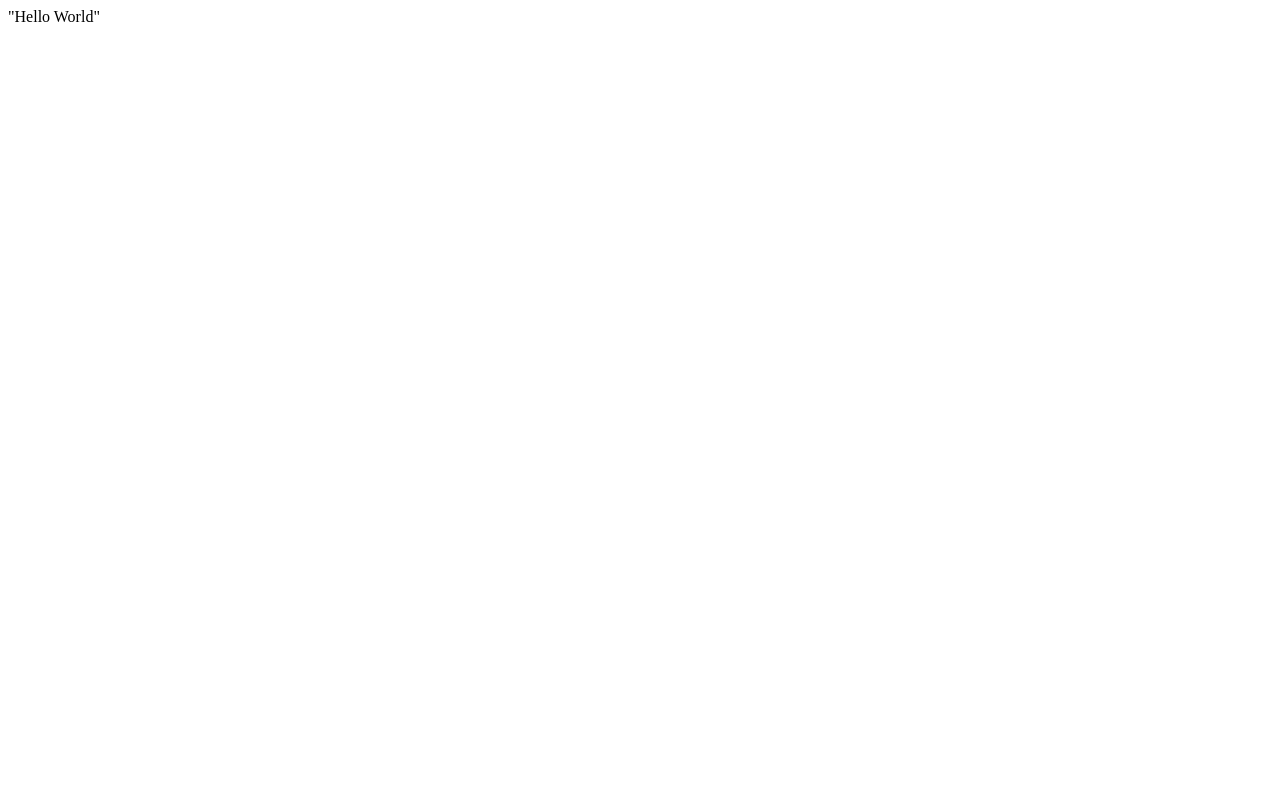
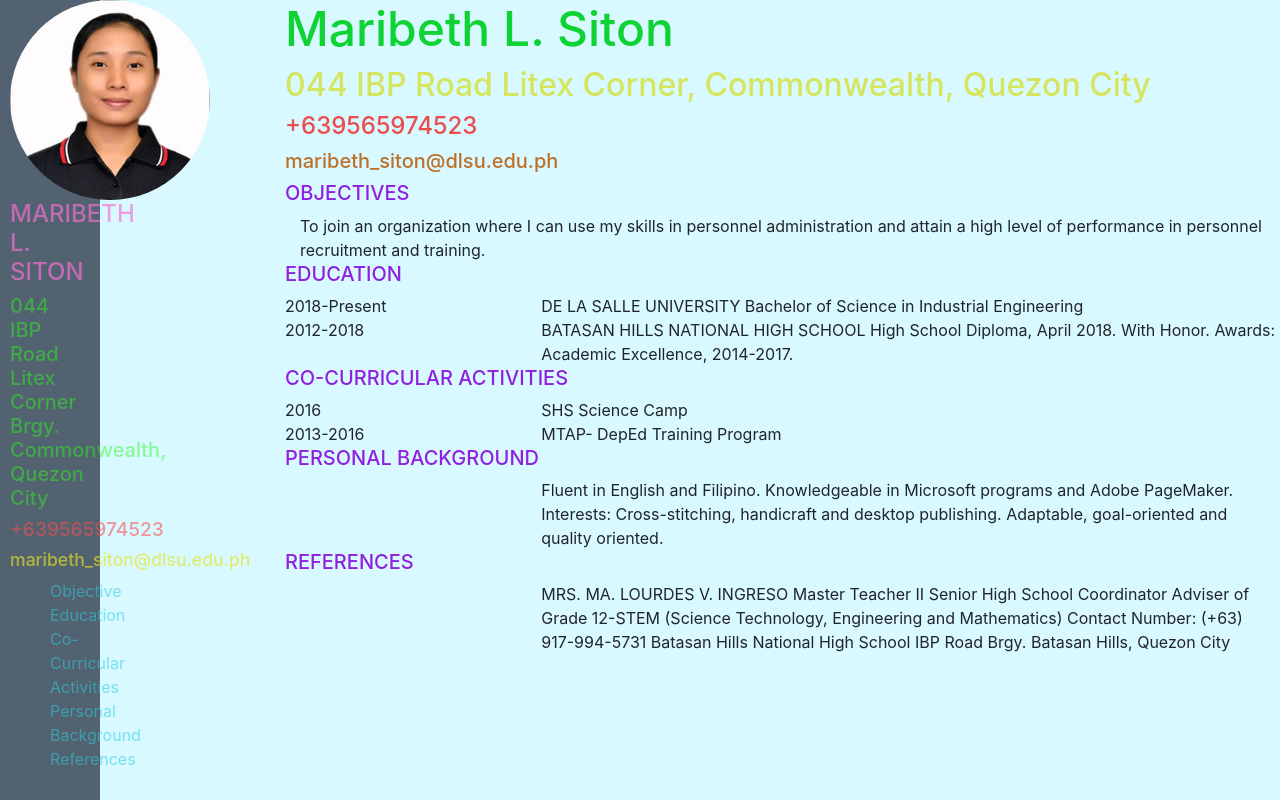
Before and after one commit to maribethsiton/maribethsiton.github.io, a plain HTML site: page index.html in a window 1280 px wide. Drawn offline with nearby package versions, Linux system fonts and the light colour scheme.

Commit message:
Initial commit

```diff
--- a/index.html
+++ b/index.html
@@ -1 +1,122 @@
-"Hello World"
+<html>
+
+<head>
+    <title>MARIBETH SITON</title>
+</head>
+
+<body>
+    <link rel="stylesheet" href="https://maxcdn.bootstrapcdn.com/bootstrap/4.0.0/css/bootstrap.min.css" integrity="sha384-Gn5384xqQ1aoWXA+058RXPxPg6fy4IWvTNh0E263XmFcJlSAwiGgFAW/dAiS6JXm" crossorigin="anonymous">
+
+    <link rel="stylesheet" href="style.css">
+
+        <div class="row">
+            <div id="left" class="col-2 fixed-top">
+                <img class="profile" src="RESIZE.jpg">
+                <h1>MARIBETH L. SITON</h1>
+                <h2 class="1st address">044 IBP Road Litex Corner Brgy. Commonwealth, Quezon City</h2>
+                <h3>+639565974523</h3>
+                <h4>maribeth_siton@dlsu.edu.ph</h4>
+                <ul>
+                    <li>Objective</li>
+                    <li>Education</li>
+                    <li>Co-Curricular Activities</li>
+                    <li>Personal Background</li>
+                    <li>References</li>
+                </ul>
+            </div>
+
+            <div id="right" class="col">
+                <h1>Maribeth L. Siton</h1>
+                <section id="address2"><h2>044 IBP Road Litex Corner, Commonwealth, Quezon City</h2></section>
+                <h3>+639565974523</h3>
+                <h4>maribeth_siton@dlsu.edu.ph</h4>
+                <h5>OBJECTIVES</h5>
+                <section id="Objective">
+                    <div class="row">
+                    </div>
+                    <div class="col">
+                    </div>
+                    <div class="col">
+                        To join an organization where I can use my skills in personnel administration and attain a high level of performance in personnel recruitment and training.
+                    </div>
+                    <h5>EDUCATION</h5>
+                    <section id="Education">
+                        <div class="row">
+                            <div class="col-3">
+                                2018-Present
+                            </div>
+                            <div class="col">
+                                DE LA SALLE UNIVERSITY
+                                Bachelor of Science in Industrial Engineering
+                            </div>
+                        </div>
+                        <div class="row">
+                            <div class="col-3">
+                                2012-2018
+                            </div>
+                            <div class="col">
+                                BATASAN HILLS NATIONAL HIGH SCHOOL
+                                High School Diploma, April 2018. With Honor. Awards: Academic Excellence, 2014-2017.
+
+                            </div>
+                        </div>
+                    </section>
+                    <h5>CO-CURRICULAR ACTIVITIES</h5>
+                    <section id="CO-CURRICULAR ACTIVITIES">
+                        <div class="row">
+                            <div class="col-3">
+                                2016
+                            </div>
+                            <div class="col">
+                                SHS Science Camp
+
+                            </div>
+                        </div>
+                        <div class="row">
+                            <div class="col-3">
+                                2013-2016
+                            </div>
+                            <div class="col">
+                                MTAP- DepEd Training Program
+
+                            </div>
+                        </div>
+                    </section>
+                    <h5>PERSONAL BACKGROUND</h5>
+                    <section id="Personal Background">
+                        <div class="row">
+                            <div class="col-3">
+
+                            </div>
+                            <div class="col">
+                                Fluent in English and Filipino. Knowledgeable in Microsoft programs and Adobe PageMaker. Interests: Cross-stitching, handicraft and desktop publishing. Adaptable, goal-oriented and quality oriented.
+                            </div>
+                        </div>
+                    </section>
+                    <h5>REFERENCES</h5>
+                    <section id="REFERENCES">
+                        <div class="row">
+                            <div class="col-3">
+
+                            </div>
+                            <div class="col">
+                                MRS. MA. LOURDES V. INGRESO
+                                Master Teacher II
+                                Senior High School Coordinator
+                                Adviser of Grade 12-STEM (Science Technology, Engineering and Mathematics)
+                                Contact Number: (+63) 917-994-5731
+                                Batasan Hills National High School
+                                IBP Road Brgy. Batasan Hills, Quezon City
+
+                            </div>
+                        </div>
+                    </section>
+                </section>
+            </div>
+        </div>
+
+
+
+</body>
+
+</html>
--- /dev/null
+++ b/style.css
@@ -0,0 +1,64 @@
+/*** left sidebar ***/
+
+.profile{
+    border-radius: 50%;
+}
+
+
+#left{
+    height:1000;
+    background-color: #536271;
+    width:100;
+    padding-left:10 ;
+}
+
+#left h1{
+    color:rgba(244, 113, 208, 0.67);
+    font-size:1.5em;
+}
+#left h2{
+    color:rgba(43, 248, 26, 0.47);
+    font-size:1.25em
+}
+#left h3{
+    color:rgba(250, 80, 80, 0.58);
+    font-size:1.2em;
+}
+#left h4{
+    color:rgba(229, 229, 34, 0.66);
+    font-size:1.1em
+}
+#left ul{
+    color:rgba(42, 205, 219, 0.56);
+    font-size:1em;
+    list-style: none;
+}
+
+
+
+body {
+    background-color: #D7F9FF;
+}
+/**  right-side bar  ***/
+#right h1{
+    color:#0fd335;
+    font-size:3em;
+}
+#right h2{
+    color:rgb(213, 229, 94);
+    font-size:2em;
+}
+#right h3{
+    color:rgba(239, 37, 37, 0.81);
+    font-size:1.5em;
+}
+#right h4{
+    color:rgba(186, 91, 9, 0.87);
+    font-size:1.25em;
+}
+#right{
+    padding-left:300;
+}
+h5{
+    color:#8f20e0
+}
```
Also changed, not shown: RESIZE.jpg (added), 1 other file.
